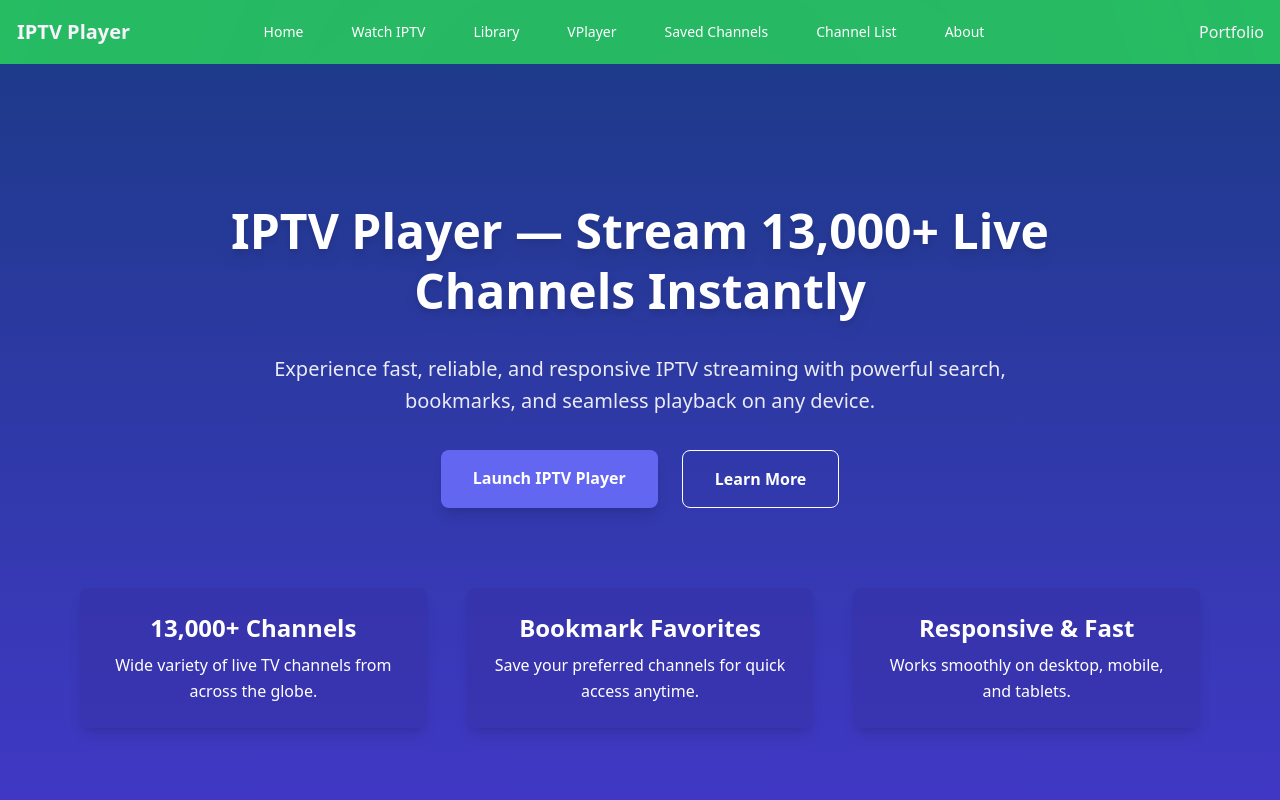
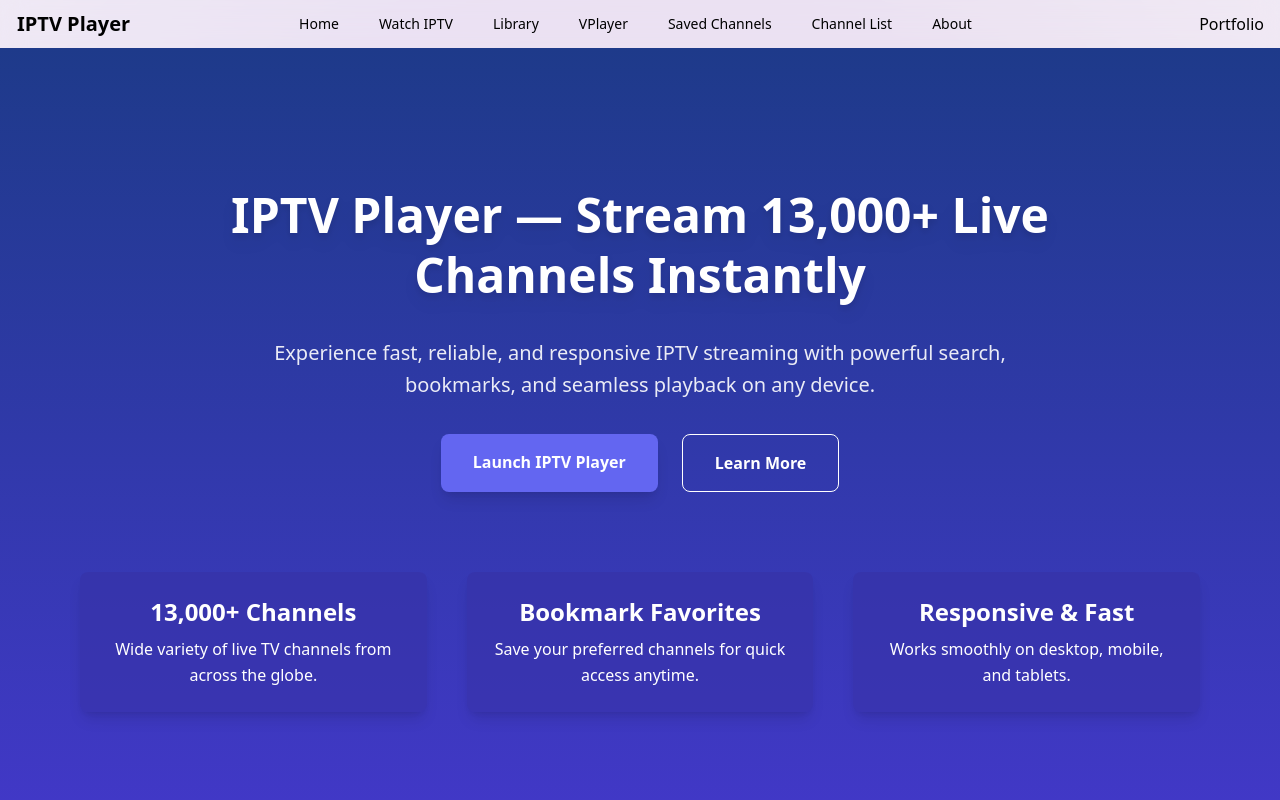
Before and after one commit to ArifMiah07/alltvcnl, a React (Vite) app: page /#/ in a window 1280 px wide. Shown: the top 800 px of the page. Built offline with nearby package versions, Linux system fonts and the light colour scheme.

Commit message:
update navbar

```diff
--- a/src/Components/sidebar/Sidebar.jsx
+++ b/src/Components/sidebar/Sidebar.jsx
@@ -68,7 +68,7 @@ const Sidebar = ({
       </div>
       <div className="w-full border-b-2 border-red-50 ">
         <div className="  w-full h-full flex flex-row items-center justify-start gap-2 mb-4 ">
-          <h3 className="text-lg font-bold ">Basic Controls</h3>
+          <h3 className="text-lg font-bold mt-4 ">Basic Controls</h3>
           <span onClick={toggleBasicControlsExpand} className="">
             {expandBasicControls ? (
               <MdOutlineExpandLess />
--- a/src/Layouts/Root/Root.jsx
+++ b/src/Layouts/Root/Root.jsx
@@ -26,7 +26,7 @@ const Root = () => {
 
       </div> */}
       <div
-        className="absolute z-4 w-full h-full -top-[360px] left-1/2 -translate-x-1/2 rounded-full bg-[radial-gradient(circle_at_30%_30%,_#A100FF_0%,_#3E1899_45%,_transparent_60%),_radial-gradient(circle_at_70%_35%,_#FF00B2_0%,_#99188C_45%,_transparent_60%),_radial-gradient(circle_at_50%_70%,_#00FFCC_0%,_#189984_45%,_transparent_60%)] blur-[500px] opacity-20 pointer-events-none
+        className="absolute z-4 w-full h-full -top-[60px] left-1/2 -translate-x-1/2 rounded-full bg-[radial-gradient(circle_at_30%_30%,_#A100FF_0%,_#3E1899_45%,_transparent_60%),_radial-gradient(circle_at_70%_35%,_#FF00B2_0%,_#99188C_45%,_transparent_60%),_radial-gradient(circle_at_50%_70%,_#00FFCC_0%,_#189984_45%,_transparent_60%)] blur-[500px] opacity-50 pointer-events-none
   "
       />
 
--- a/src/Pages/Shared/NavBar/NavBar.jsx
+++ b/src/Pages/Shared/NavBar/NavBar.jsx
@@ -26,15 +26,25 @@ const NavBar = () => {
     setCurrentPath(location.pathname);
   }, [location]);
 
+  const baseTextColor = isSticky ? "text-white" : "text-black";
+
   const getNavLinkClass = ({ isActive }) =>
+    `
+      mx-2 px-3 py-1 rounded text-md transition-colors
+      ${
         isActive
-      ? "mx-2 bg-white text-green-600 font-semibold border border-green-400 rounded"
-      : "mx-2 text-purple-600 lg:text-white hover:bg-green-400 hover:text-white";
+          ? "bg-white text-green-600 font-semibold border border-green-400"
+          : `${baseTextColor} hover:bg-green-400 hover:text-white`
+      }
+    `;
 
   return (
+    <nav className="z-19 w-full h-full flex flex-row items-center justify-center">
       <div
-      className={` z-11 navbar p-0 bg-green-500 text-white transition-all duration-300 ease-in-out ${
-        isSticky ? "fixed top-0 left-0 z-50 shadow-md bg-green-500 " : ""
+        className={`${
+          isSticky
+            ? "flex flex-row gap-4 rounded-full fixed top-0 left-1/2 -translate-x-1/2 lg:w-fit z-50 shadow-md bg-white/30 backdrop-blur-md px-6 py-1 z-11"
+            : "w-full z-11 navbar p-0 min-h-0 transition-all duration-300 ease-in-out shadow-md bg-white/30 backdrop-blur-md"
         }`}>
         <div className="navbar-start">
           <div className="dropdown">
@@ -56,7 +66,7 @@ const NavBar = () => {
             <ul
               key={currentPath + "-mobile"}
               tabIndex={0}
-            className="menu menu-sm dropdown-content mt-3 z-[1] p-2 shadow bg-white text-black rounded-box w-52">
+              className="menu menu-sm dropdown-content mt-3 z-[1] p-2 shadow bg-white rounded-box w-52">
               <li>
                 <NavLink to="/home" className={getNavLinkClass}>
                   Home
@@ -94,14 +104,18 @@ const NavBar = () => {
               </li>
             </ul>
           </div>
-        <Link to="/" className="btn btn-ghost text-xl text-white font-bold">
-          IPTV Player
+          <Link
+            to="/"
+            className={`btn btn-ghost text-xl font-bold ${
+              isSticky ? "text-white hidden" : "text-black visible"
+            }`}>
+            <p className="flex">IPTV Player</p>
           </Link>
         </div>
 
         <div className="navbar-center hidden lg:flex">
           <ul
-          key={currentPath + "-desktop"} //  force re-render on path change
+            key={currentPath + "-desktop"}
             className="menu menu-horizontal px-1">
             <li>
               <NavLink to="/home" className={getNavLinkClass}>
@@ -141,16 +155,19 @@ const NavBar = () => {
           </ul>
         </div>
 
-      <div className="navbar-end mx-4">
+        <div className="navbar-end pr-4 flex flex-row items-center justify-end">
           <Link
             to="https://arif-miah-portfolio.vercel.app"
             target="_blank"
             rel="noopener noreferrer"
-          className="hover:underline">
-          Portfolio
+            className={`hover:underline ${
+              isSticky ? "text-white hidden" : "text-black visible"
+            }`}>
+            <p className="flex">Portfolio</p>
           </Link>
         </div>
       </div>
+    </nav>
   );
 };
 
```
Lines whose indentation alone changed are shown as unchanged.
